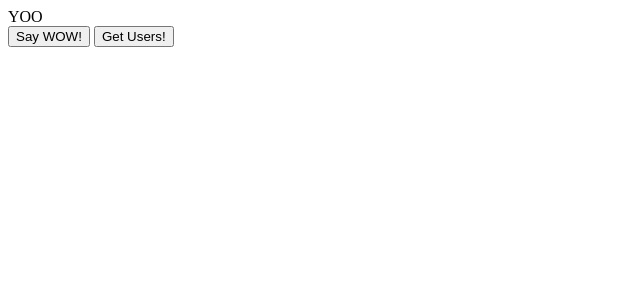
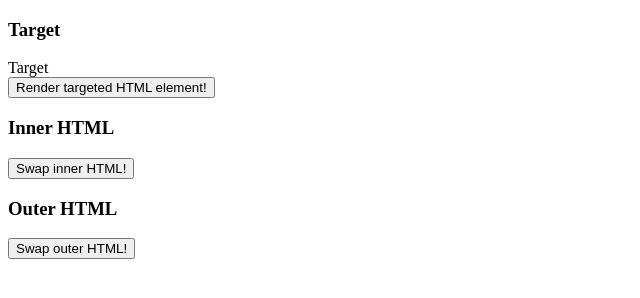
Before and after one commit to ColeJJ/fse_htmx, a website: page public/index.html in a window 1280 px wide. Shown: the whole page, without its empty margins (0-640 px from the left). Drawn offline with Linux system fonts and the light colour scheme.

Commit message:
added rendering targeted element + rendering inner and outer HTML

```diff
--- a/public/index.html
+++ b/public/index.html
@@ -6,19 +6,24 @@
     <script src="https://unpkg.com/htmx.org@1.9.11" integrity="sha384-0gxUXCCR8yv9FM2b+U3FDbsKthCI66oH5IA9fHppQq9DDMHuMauqq1ZHBpJxQ0J0" crossorigin="anonymous"></script>
 </head>
 <body>
-    <span id="parent">YOO</span>
-    <div id="users"></div>
+    <h3>Target</h3>
+    <div><span id="target">Target</span></div>
+    <button hx-post="/target"
+            hx-trigger="click"
+            hx-target="#target"
+            hx-swap="innerHTML"
+    >Render targeted HTML element!</button>
 
-    <button hx-post="/clicked"
+    <h3>Inner HTML</h3>
+    <button hx-post="/innerHTML"
             hx-trigger="click"
-            hx-target="#parent"
+            hx-swap="innerHTML"
+    >Swap inner HTML!</button>
+
+    <h3>Outer HTML</h3>
+    <button hx-post="/outerHTML"
+            hx-trigger="click"
             hx-swap="outerHTML"
-    >Say WOW!</button>
-
-    <button hx-get="/users"
-            hx-trigger="click"
-            hx-target="#users"
-            hx-swap="outerHTML"
-    >Get Users!</button>
+    >Swap outer HTML!</button>
 </body>
 </html>
```
Also changed, not shown: server.js (+10 -8 lines).
